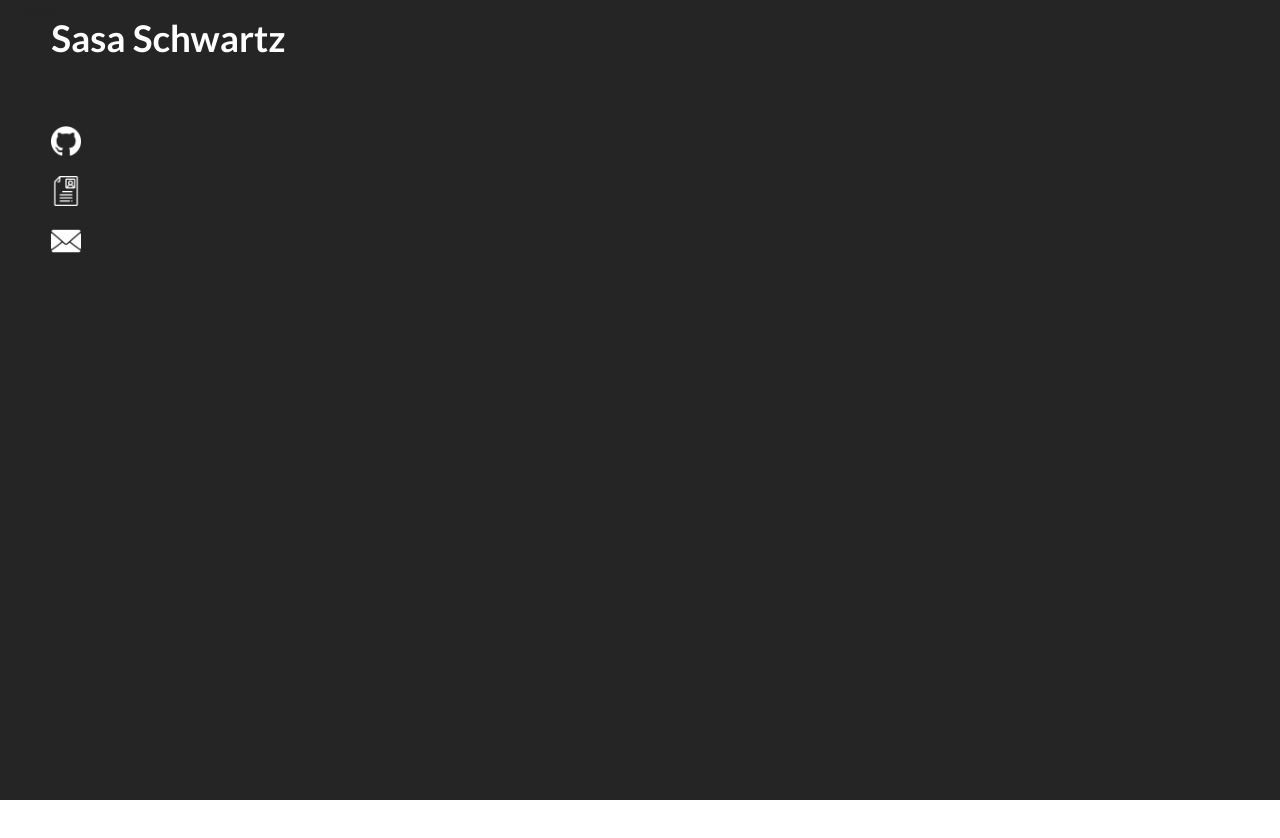
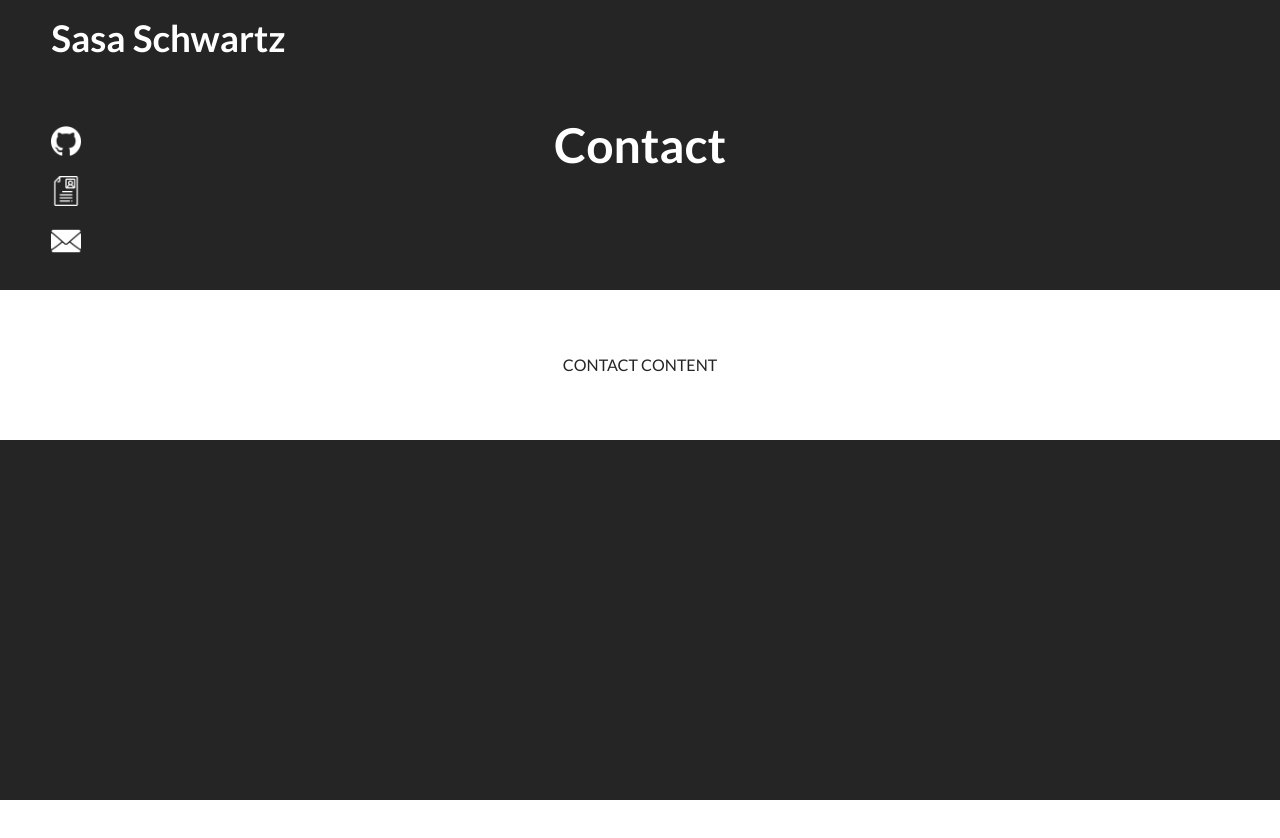
Before and after one commit to seschwartz8/portfolio-website, a React (Create React App) app: page /#/contact in a window 1280 px wide. Shown: the top 838 px of the page. Built offline with nearby package versions, Linux system fonts and the light colour scheme.

Commit message:
extract styled components into index file

```diff
--- a/src/components/About.js
+++ b/src/components/About.js
@@ -1,33 +1,6 @@
 import React from 'react';
 import Card from './Card.js';
-import styled from 'styled-components';
-import { device } from '../utils';
-
-const Title = styled.div`
-  color: white;
-  font-size: 3em;
-  font-weight: 700;
-  width: 100%;
-  height: 290px;
-  display: flex;
-  justify-content: center;
-  align-items: center;
-`;
-
-const Content = styled.main`
-  background-color: white;
-  min-height: 100%;
-  padding: 3%;
-  display: flex;
-  flex-direction: column;
-  align-items: center;
-  justify-content: space-around;
-  @media ${device.laptop} {
-    flex-direction: row;
-    align-items: stretch;
-    padding: 5% 3%;
-  }
-`;
+import { Content, Title } from '../styledComponents/index';
 
 const About = () => {
   return (
--- a/src/components/Contact.js
+++ b/src/components/Contact.js
@@ -1,7 +1,13 @@
 import React from 'react';
+import { Content, Title } from '../styledComponents/index';
 
 const Contact = () => {
-  return <div>Contact</div>;
+  return (
+    <>
+      <Title>Contact</Title>
+      <Content>CONTACT CONTENT</Content>
+    </>
+  );
 };
 
 export default Contact;
--- a/src/components/Projects.js
+++ b/src/components/Projects.js
@@ -1,7 +1,13 @@
 import React from 'react';
+import { Content, Title } from '../styledComponents/index';
 
 const Projects = () => {
-  return <div>Projects</div>;
+  return (
+    <>
+      <Title>Projects</Title>
+      <Content>Projects CONTENT</Content>
+    </>
+  );
 };
 
 export default Projects;
--- /dev/null
+++ b/src/styledComponents/index.js
@@ -0,0 +1,28 @@
+import styled from 'styled-components';
+import { device } from '../utils';
+
+export const Content = styled.main`
+  background-color: white;
+  min-height: 100%;
+  padding: 3%;
+  display: flex;
+  flex-direction: column;
+  align-items: center;
+  justify-content: space-around;
+  @media ${device.laptop} {
+    flex-direction: row;
+    align-items: stretch;
+    padding: 5% 3%;
+  }
+`;
+
+export const Title = styled.div`
+  color: white;
+  font-size: 3em;
+  font-weight: 700;
+  width: 100%;
+  height: 290px;
+  display: flex;
+  justify-content: center;
+  align-items: center;
+`;
```
